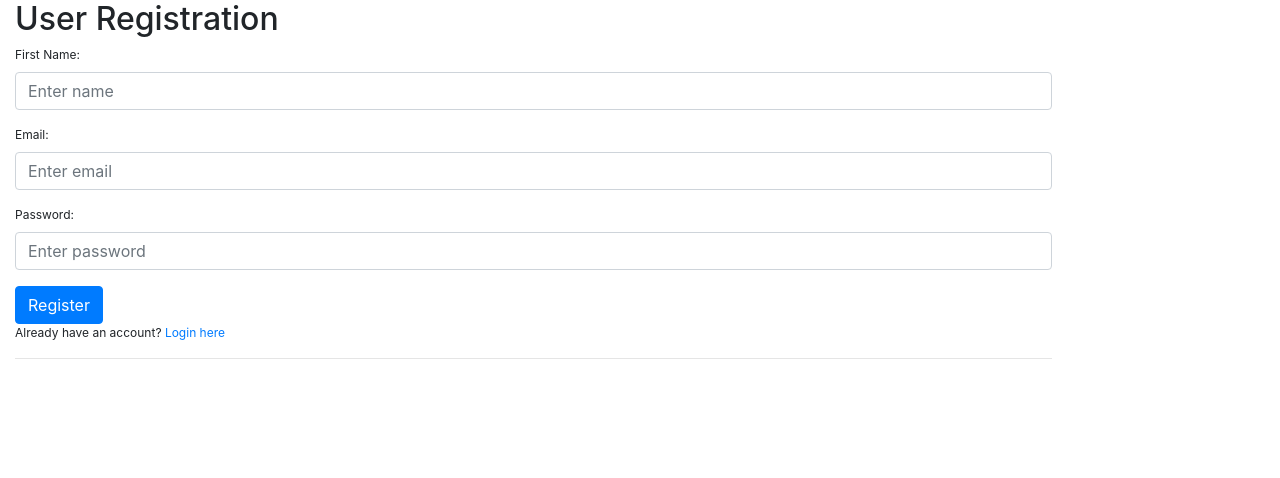
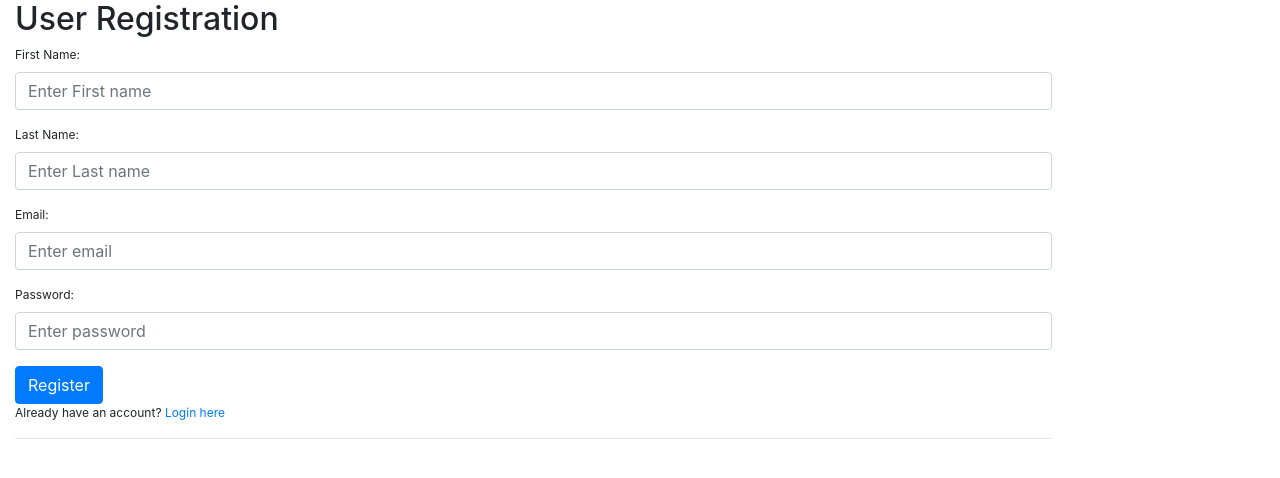
Before and after one commit to StarLord1808/library-management-api, a Flask app: page /register in a window 1280 px wide. Shown: the part 88-566 px from the top of the page. Run offline with Flask 3, Linux system fonts and the light colour scheme; parts of the project's set-up code (start-up, migrations or seed data) failed here and were passed over; some libraries are stand-ins or nearby versions.

Commit message:
"Register HTML modified to inlcude First name and Last name fields"

```diff
--- a/templates/register.html
+++ b/templates/register.html
@@ -11,7 +11,11 @@
 		{% endif %}
 		<div class="form-group">
 			<label for="First Name">First Name:</label>
-			<input type="text" class="form-control" id="name" name="name" placeholder="Enter name" name="name">
+			<input type="text" class="form-control" id="First name" name="name" placeholder="Enter First name" name="First name">
+		</div>
+		<div class="form-group">
+			<label for="Last Name">Last Name:</label>
+			<input type="text" class="form-control" id="Last name" name="name" placeholder="Enter Last name" name="Last name">
 		</div>
 		<div class="form-group">
 			<label for="email">Email:</label>
```
